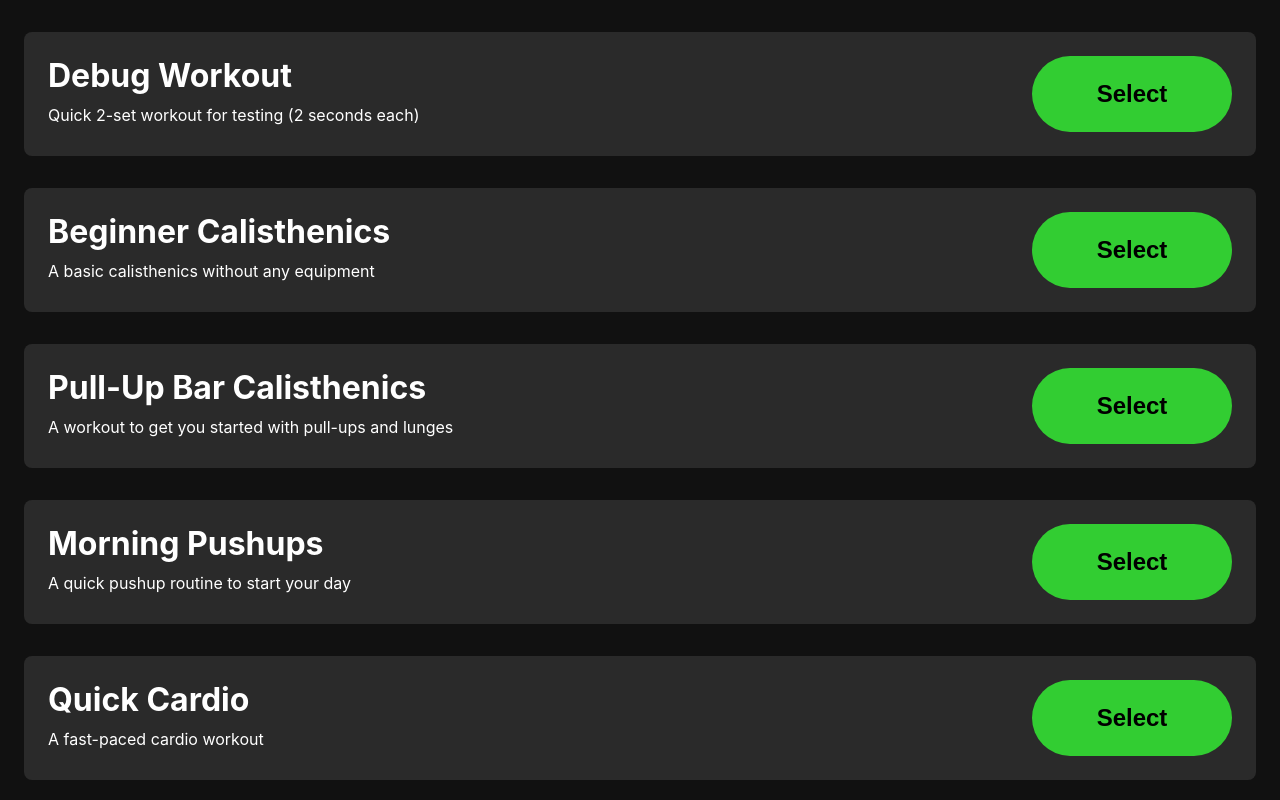
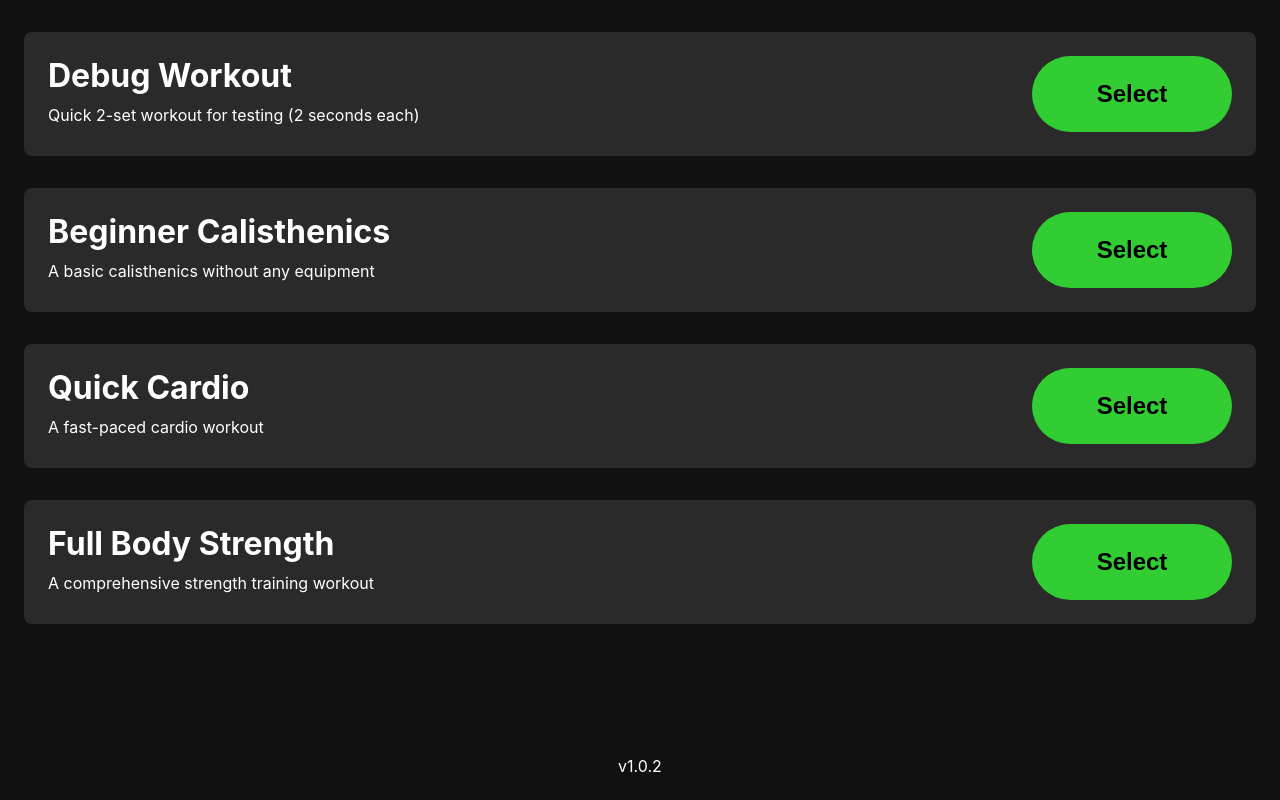
Before and after one commit to Luftare/workout-timer, a React (Vite) app: page / in a window 1280 px wide. Shown: the top 800 px of the page. Built offline with nearby package versions, Linux system fonts and the light colour scheme.

Commit message:
add spec for dynamic volume

```diff
--- a/src/data/workouts.ts
+++ b/src/data/workouts.ts
@@ -175,100 +175,6 @@
     ],
   },
   {
-    id: "pull-up-bar-calisthenics",
-    name: "Pull-Up Bar Calisthenics",
-    description: "A workout to get you started with pull-ups and lunges",
-    sets: [
-      {
-        id: "1",
-        name: "Pushups",
-        durationSeconds: 10,
-        description: "Until failure.",
-        isRest: false,
-        isTimed: false,
-      },
-      {
-        id: "2",
-        name: "Pushups",
-        durationSeconds: 10,
-        description: "Until failure.",
-        isRest: false,
-        isTimed: false,
-      },
-      {
-        id: "3",
-        name: "Pull-ups",
-        durationSeconds: 10,
-        description: "Until failure.",
-        isRest: false,
-        isTimed: false,
-      },
-      {
-        id: "4",
-        name: "Pull-Ups",
-        durationSeconds: 10,
-        description: "Until failure.",
-        isRest: false,
-        isTimed: false,
-      },
-      {
-        id: "5",
-        name: "Lunges",
-        durationSeconds: 10,
-        description: "Until failure.",
-        isRest: false,
-        isTimed: false,
-      },
-      {
-        id: "6",
-        name: "Lunges",
-        durationSeconds: 10,
-        description: "Until failure.",
-        isRest: false,
-        isTimed: false,
-      },
-    ],
-  },
-  {
-    id: "1",
-    name: "Morning Pushups",
-    description: "A quick pushup routine to start your day",
-    sets: [
-      {
-        id: "1",
-        name: "Pushups",
-        durationSeconds: 30,
-        description: "Do as many pushups as you can in the given time.",
-        isRest: false,
-        isTimed: true,
-      },
-      {
-        id: "2",
-        name: "Rest",
-        durationSeconds: 60,
-        description: "Take a break and prepare for the next set.",
-        isRest: true,
-        isTimed: true,
-      },
-      {
-        id: "3",
-        name: "Pushups",
-        durationSeconds: 30,
-        description: "Do as many pushups as you can until failure.",
-        isRest: false,
-        isTimed: false,
-      },
-      {
-        id: "4",
-        name: "Pushups",
-        durationSeconds: 30,
-        description: "Do as many pushups as you can in the given time.",
-        isRest: false,
-        isTimed: true,
-      },
-    ],
-  },
-  {
     id: "2",
     name: "Quick Cardio",
     description: "A fast-paced cardio workout",
```
Also changed, not shown: 1 other file (tests, documents, lock files or other folders).
